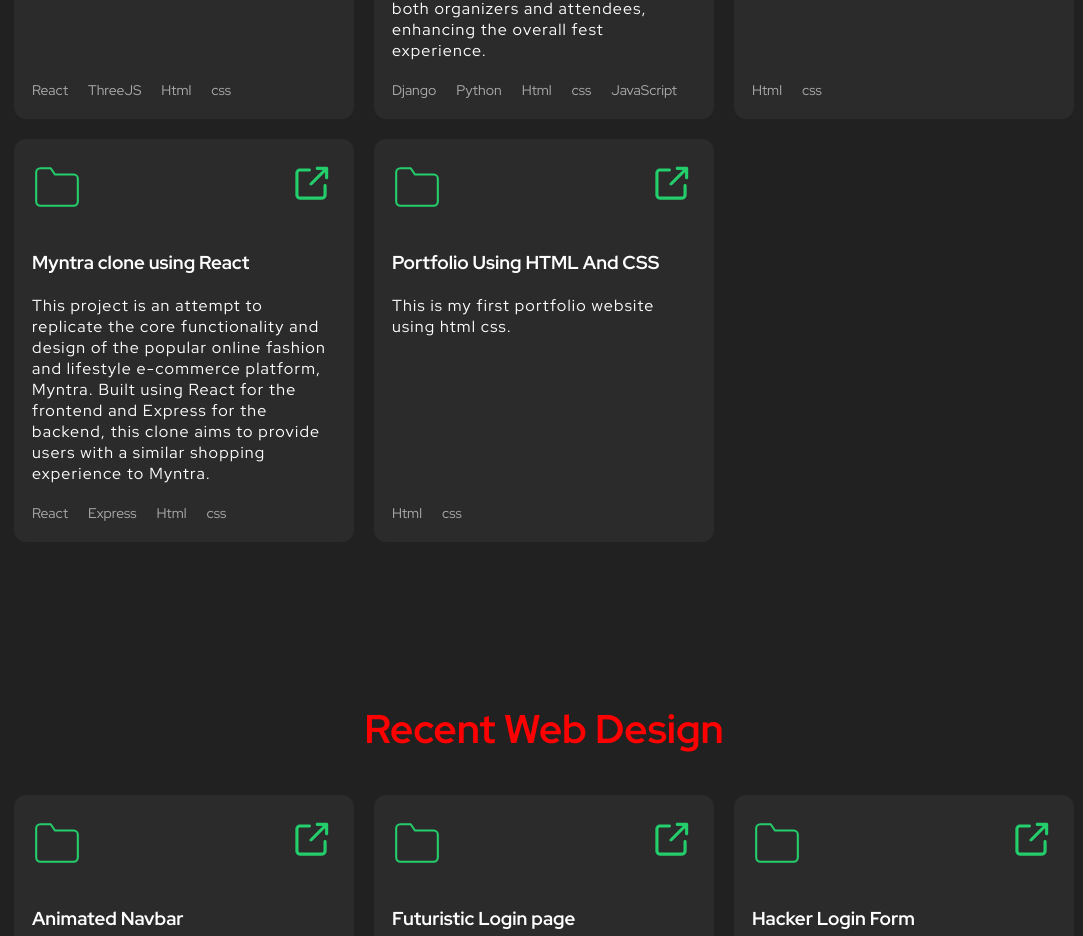
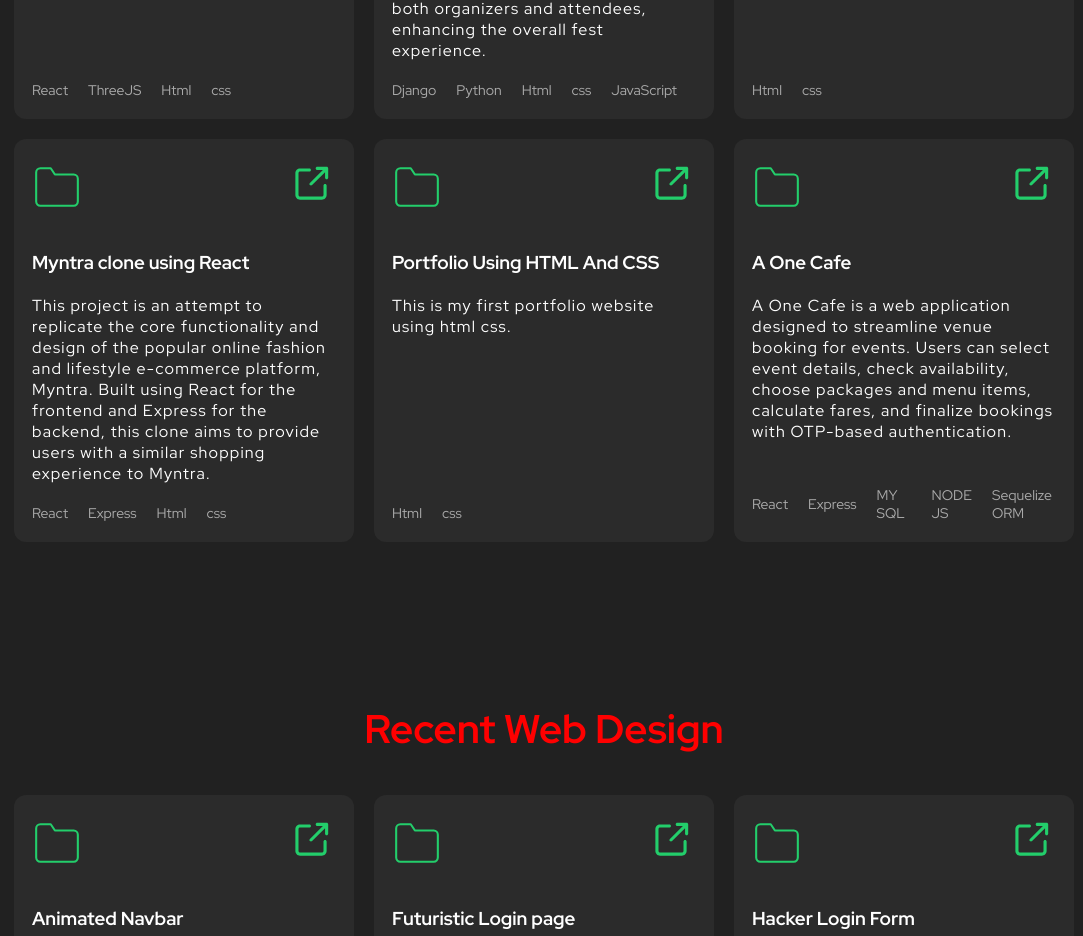
Before and after one commit to niranjansah87/New-Personal-Portfolio, a React (Create React App) app: page / in a window 1280 px wide. Shown: the part 2900-3836 px from the top of the page, without its empty margins (96-1179 px from the left). Built offline with nearby package versions, Linux system fonts and the light colour scheme.

Commit message:
Added one more project

```diff
--- a/src/components/Project/Project.tsx
+++ b/src/components/Project/Project.tsx
@@ -280,6 +280,43 @@
           </div>
         </ScrollAnimation>
 
+
+
+        <ScrollAnimation animateIn="flipInX">
+          <div className="project">
+            <header>
+              <svg width="50" xmlns="http://www.w3.org/2000/svg" role="img" viewBox="0 0 24 24" fill="none" stroke="#23ce6b " stroke-width="1" stroke-linecap="round" stroke-linejoin="round" ><title>Folder</title><path d="M22 19a2 2 0 0 1-2 2H4a2 2 0 0 1-2-2V5a2 2 0 0 1 2-2h5l2 3h9a2 2 0 0 1 2 2z"></path></svg>
+              <div className="project-links">
+                <a href="https://aonetwocafe.netlify.app/" target="_blank" rel="noreferrer">
+                  <img src={externalLink} alt="Visit site" />
+                </a>
+              </div>
+            </header>
+            <div className="body">
+              <h3>A One Cafe</h3>
+              <p>
+                A One Cafe is a web application designed to streamline venue booking for events. Users can select event details, check availability, choose packages and menu items, calculate fares, and finalize bookings with OTP-based authentication.
+
+
+
+
+              </p>
+            </div>
+            <footer>
+              <ul className="tech-list">
+
+                <li>React</li>
+                <li>Express</li>
+                <li>MY SQL</li>
+                <li>NODE JS</li>
+                <li>Sequelize ORM</li>
+
+              </ul>
+            </footer>
+          </div>
+        </ScrollAnimation>
+
+
       </div>
     </Container>
   );
```
Lines whose indentation alone changed are shown as unchanged.
